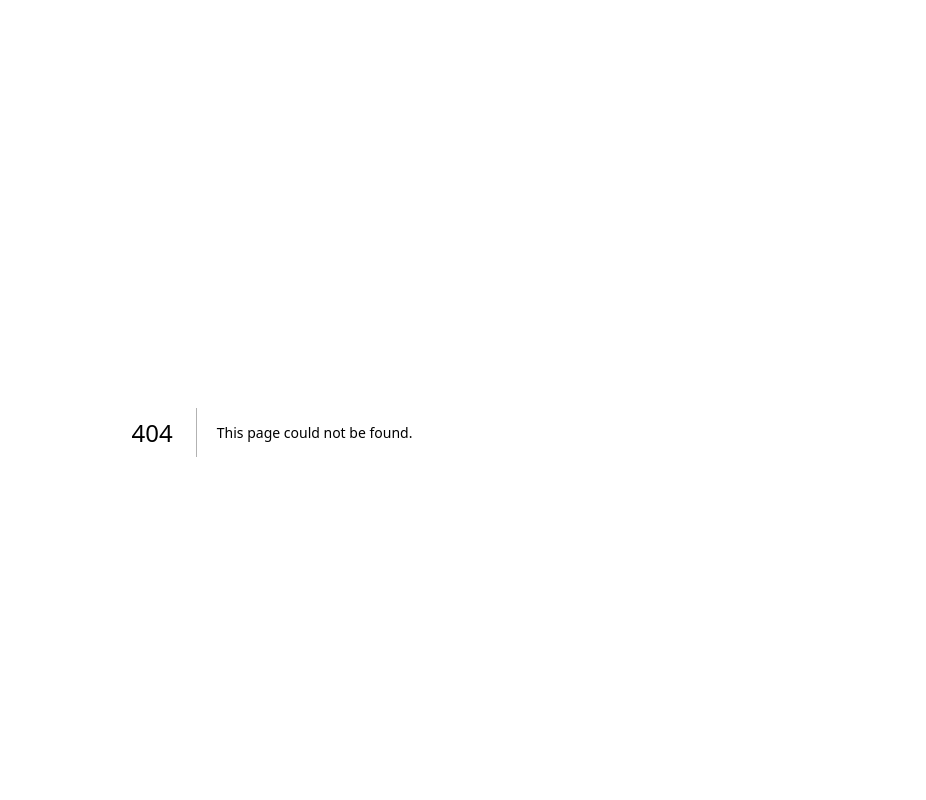
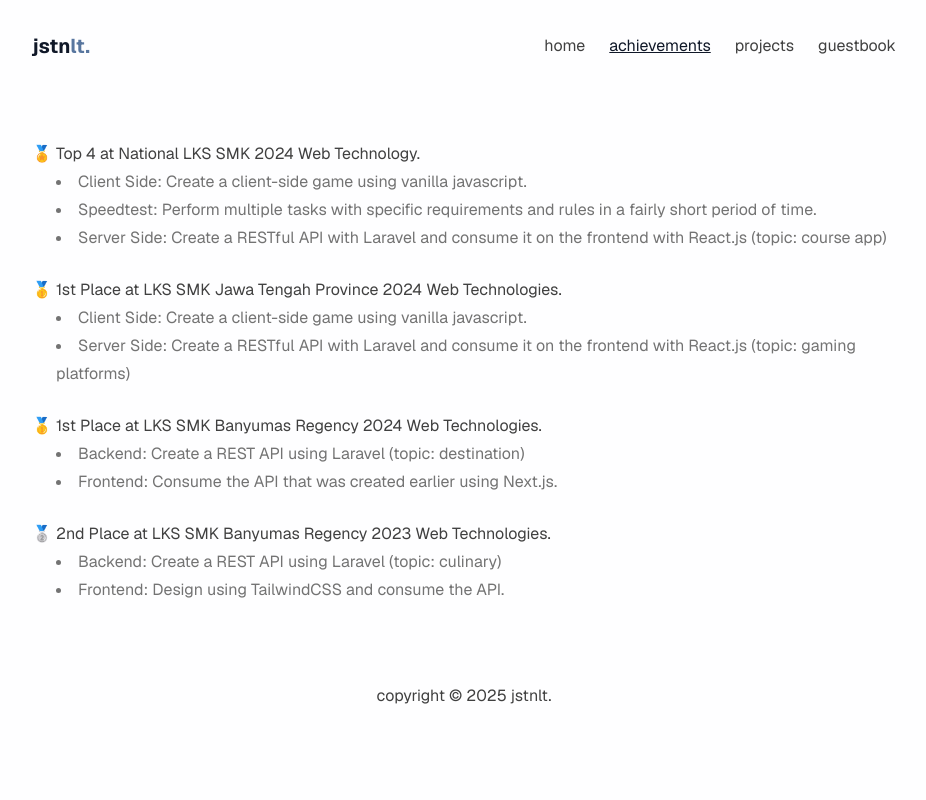
Before and after one commit to JastinXyz/jstnlt.my.id, a Next.js app: page /achievements in a window 1280 px wide. Before the commit this address had no page. Shown: the top 800 px of the page, without its empty margins (176-1102 px from the left). Built offline with nearby package versions, Linux system fonts and the light colour scheme.

Commit message:
feat: achievements

```diff
--- /dev/null
+++ b/src/app/achievements/page.tsx
@@ -0,0 +1,26 @@
+import Navbar from "@/components/navbar";
+import achievements from "@/data/achievements";
+
+export default function Achievements() {
+    return (
+        <>
+            <Navbar page="achievements" />
+            <div className="mt-20">
+                <div className="mt-4 leading-7 text-neutral-700">
+                    <ul className="pl-5">
+                        {achievements.map((d, idx) => (
+                            <li key={idx} className="pl-1 mb-6" style={{ listStyle: '"' + d.listStyle + '"' }}>
+                                <h1>{d.name}</h1>
+                                <ul className="list-disc list-inside text-neutral-500">
+                                    {d.tasks.map((t, idxt) => (
+                                        <li key={idxt}>{t}</li>
+                                    ))}
+                                </ul>
+                            </li>
+                        ))}
+                    </ul>
+                </div>
+            </div>
+        </>
+    )
+}
--- /dev/null
+++ b/src/data/achievements.ts
@@ -0,0 +1,43 @@
+type achievementsData = Array<{
+    listStyle: string;
+    name: string;
+    tasks: string[];
+}>;
+
+const achievements: achievementsData = [
+    {
+        listStyle: '🏅',
+        name: 'Top 4 at National LKS SMK 2024 Web Technology.',
+        tasks: [
+            'Client Side: Create a client-side game using vanilla javascript.',
+            'Speedtest: Perform multiple tasks with specific requirements and rules in a fairly short period of time.',
+            'Server Side: Create a RESTful API with Laravel and consume it on the frontend with React.js (topic: course app)'
+        ]
+    },
+    {
+        listStyle: '🥇',
+        name: '1st Place at LKS SMK Jawa Tengah Province 2024 Web Technologies.',
+        tasks: [
+            'Client Side: Create a client-side game using vanilla javascript.',
+            'Server Side: Create a RESTful API with Laravel and consume it on the frontend with React.js (topic: gaming platforms)'
+        ]
+    },
+    {
+        listStyle: '🥇',
+        name: '1st Place at LKS SMK Banyumas Regency 2024 Web Technologies.',
+        tasks: [
+            'Backend: Create a REST API using Laravel (topic: destination)',
+            'Frontend: Consume the API that was created earlier using Next.js.'
+        ]
+    },
+    {
+        listStyle: '🥈',
+        name: '2nd Place at LKS SMK Banyumas Regency 2023 Web Technologies.',
+        tasks: [
+            'Backend: Create a REST API using Laravel (topic: culinary)',
+            'Frontend: Design using TailwindCSS and consume the API.'
+        ]
+    },
+];
+
+export default achievements;
```
